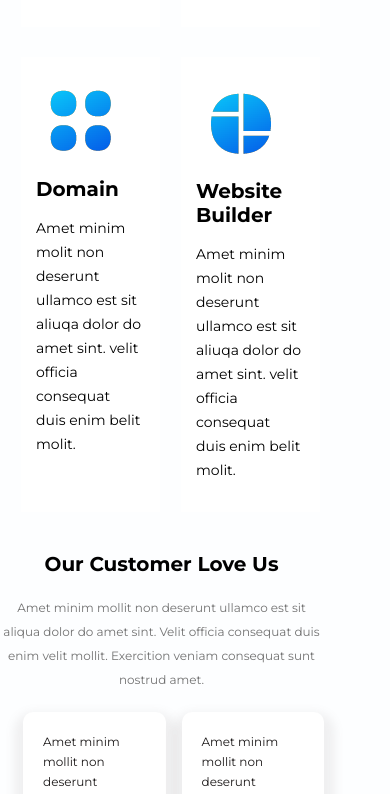
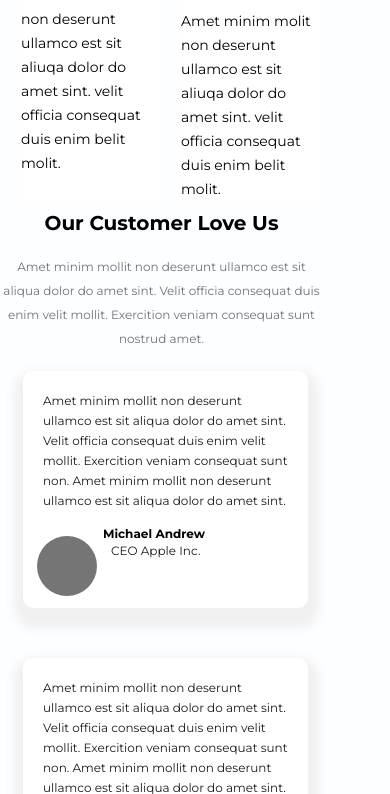
Before and after one commit to HemanthKumarK-Dev/hosting-landing-page, a plain HTML site: page index.html in a window 390 px wide. Shown: the part 3297-4091 px from the top of the page. Drawn offline with Linux system fonts and the light colour scheme.

Commit message:
responnsive-7-fixed

```diff
--- a/css/style.css
+++ b/css/style.css
@@ -178,10 +178,10 @@ nav{
 
 }
 .card{
-    margin-bottom: 30px;
-    padding-left: 15px;
-    padding-right: 10px;
-    padding-bottom: 30px;
+    margin-bottom: 0px;
+    padding-left: 0px;
+    padding-right: 0px;
+    padding-bottom: 10x;
     margin-left: 21px;
     background-color: white;
 }
@@ -609,7 +609,6 @@ footer h2{
     grid-template-columns: 1.5fr 1.5fr;
     margin-top: 110px;
     margin-left: 0px;
-    margin-right: 70px;
 }
 
 
@@ -620,16 +619,20 @@ footer h2{
 
 
 
-
 .section-6 {
     background-color: hsl(204, 100%, 62%);
     height: 100%;
+    width: 90%;
     display: none;
 }
 
 .section-7{
     margin-top: 10px;
     margin-left: 3px;
+}
+.card-feedbacks {
+    display: grid;
+    grid-template-columns: 1.5fr;
 }
 .content-feedback h2 {
     font-size: 20px;
```
